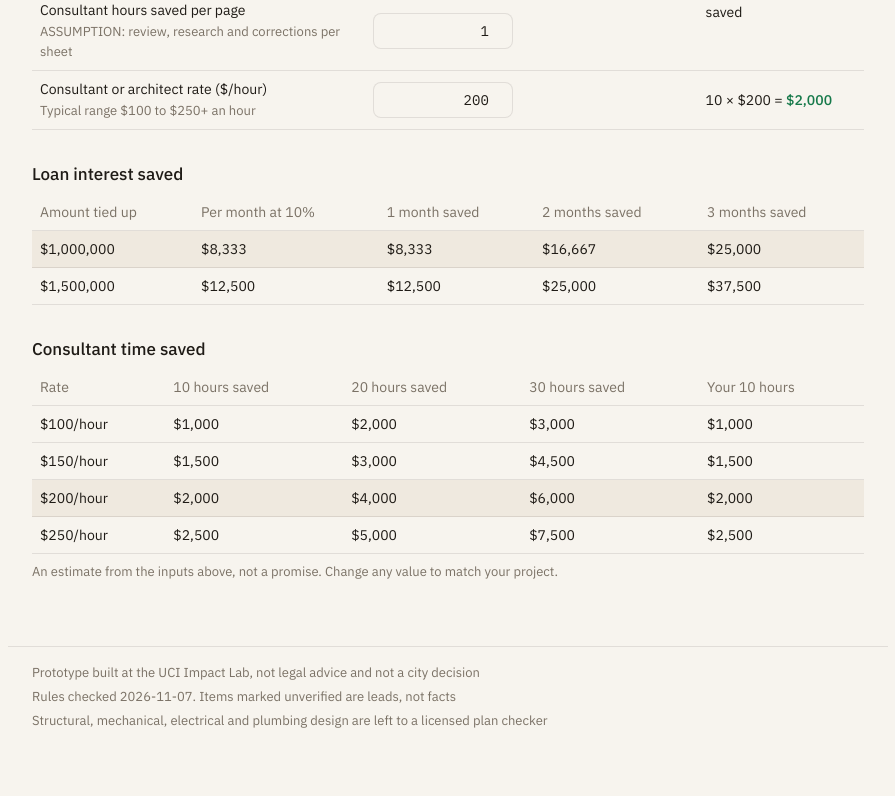
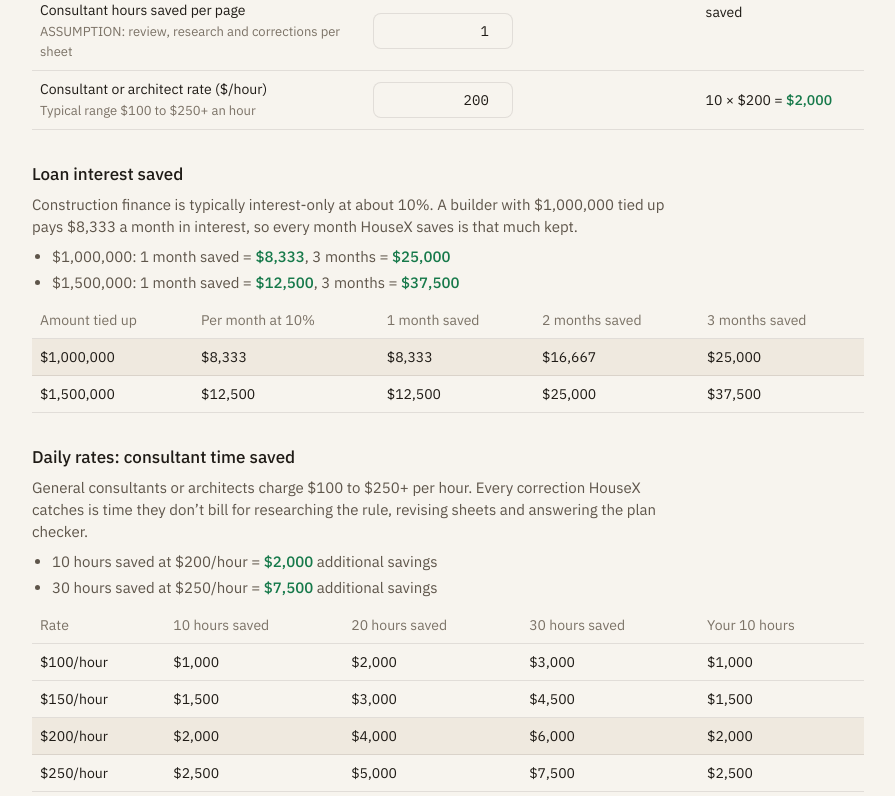
Before and after one commit to Max-Sora/HouseX, a Next.js app in the folder web/: page /cost-benefit in a window 1280 px wide. Shown: the part 658-1454 px from the top of the page, without its empty margins (192-1087 px from the left). Built offline with nearby package versions, Linux system fonts and the light colour scheme.

Commit message:
feat(web): explain loan and daily-rate savings on cost benefit

```diff
--- a/web/app/CostBenefit.tsx
+++ b/web/app/CostBenefit.tsx
@@ -191,6 +191,22 @@ export default function CostBenefit({
       </div>
 
       <h3 className={styles.subhead}>Loan interest saved</h3>
+      <div className={styles.explain}>
+        <p>
+          Construction finance is typically interest-only at about 10%. A builder with {usd(1_000_000)} tied up pays{" "}
+          {usd(1_000_000 * 0.1 / 12)} a month in interest, so every month HouseX saves is that much kept.
+        </p>
+        <ul>
+          <li>
+            {usd(1_000_000)}: 1 month saved = <strong>{usd(1_000_000 * 0.1 / 12)}</strong>, 3 months ={" "}
+            <strong>{usd((1_000_000 * 0.1 / 12) * 3)}</strong>
+          </li>
+          <li>
+            {usd(1_500_000)}: 1 month saved = <strong>{usd(1_500_000 * 0.1 / 12)}</strong>, 3 months ={" "}
+            <strong>{usd((1_500_000 * 0.1 / 12) * 3)}</strong>
+          </li>
+        </ul>
+      </div>
       <div className={styles.tableWrap}>
         <table className={styles.table}>
           <thead>
@@ -221,7 +237,21 @@ export default function CostBenefit({
         </table>
       </div>
 
-      <h3 className={styles.subhead}>Consultant time saved</h3>
+      <h3 className={styles.subhead}>Daily rates: consultant time saved</h3>
+      <div className={styles.explain}>
+        <p>
+          General consultants or architects charge $100 to $250+ per hour. Every correction HouseX catches is time
+          they don&rsquo;t bill for researching the rule, revising sheets and answering the plan checker.
+        </p>
+        <ul>
+          <li>
+            10 hours saved at $200/hour = <strong>{usd(10 * 200)}</strong> additional savings
+          </li>
+          <li>
+            30 hours saved at $250/hour = <strong>{usd(30 * 250)}</strong> additional savings
+          </li>
+        </ul>
+      </div>
       <div className={styles.tableWrap}>
         <table className={styles.table}>
           <thead>
--- a/web/app/page.module.css
+++ b/web/app/page.module.css
@@ -873,3 +873,22 @@ a.primary {
   margin: 0 auto;
   padding: 16px 24px 48px;
 }
+
+.explain {
+  margin-top: 8px;
+  color: var(--secondary);
+  max-width: 40rem;
+}
+
+.explain ul {
+  margin: 8px 0 0 20px;
+  font-variant-numeric: tabular-nums;
+}
+
+.explain li + li {
+  margin-top: 4px;
+}
+
+.explain strong {
+  color: var(--pass);
+}
```
